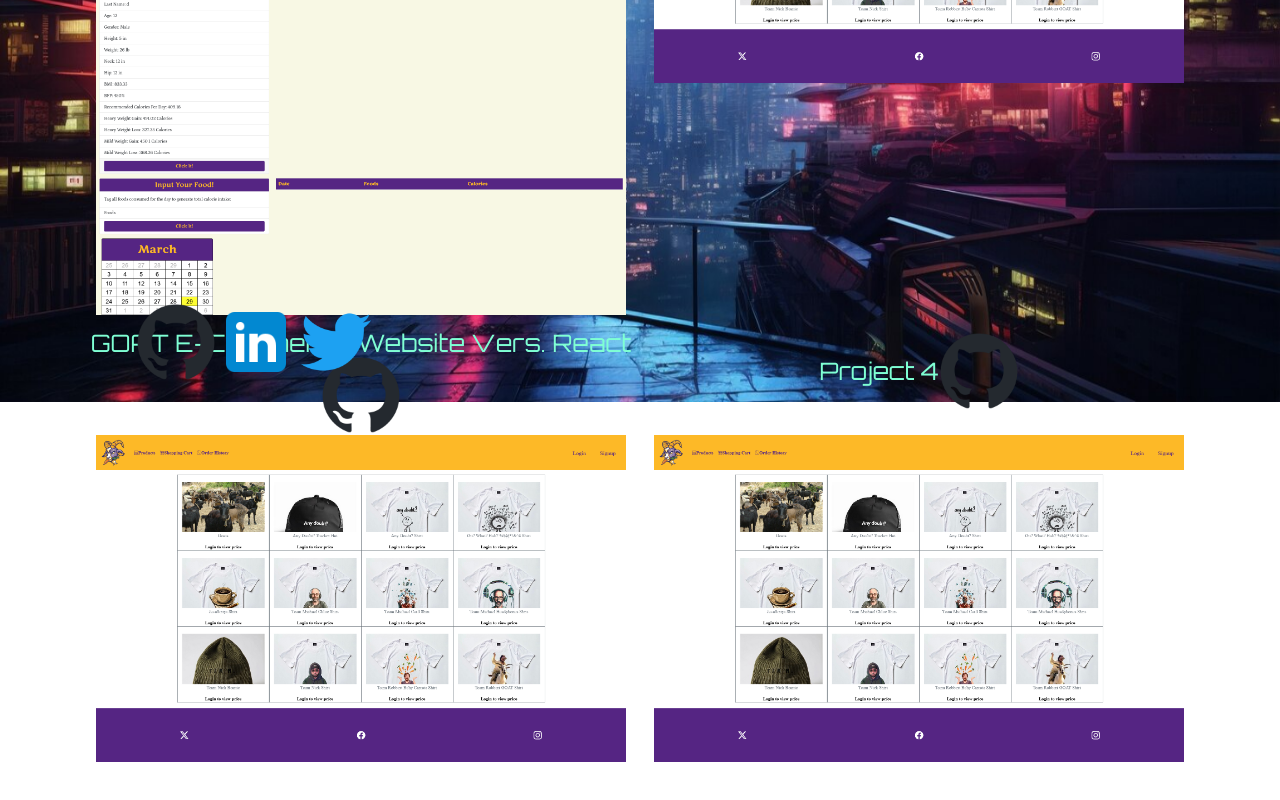
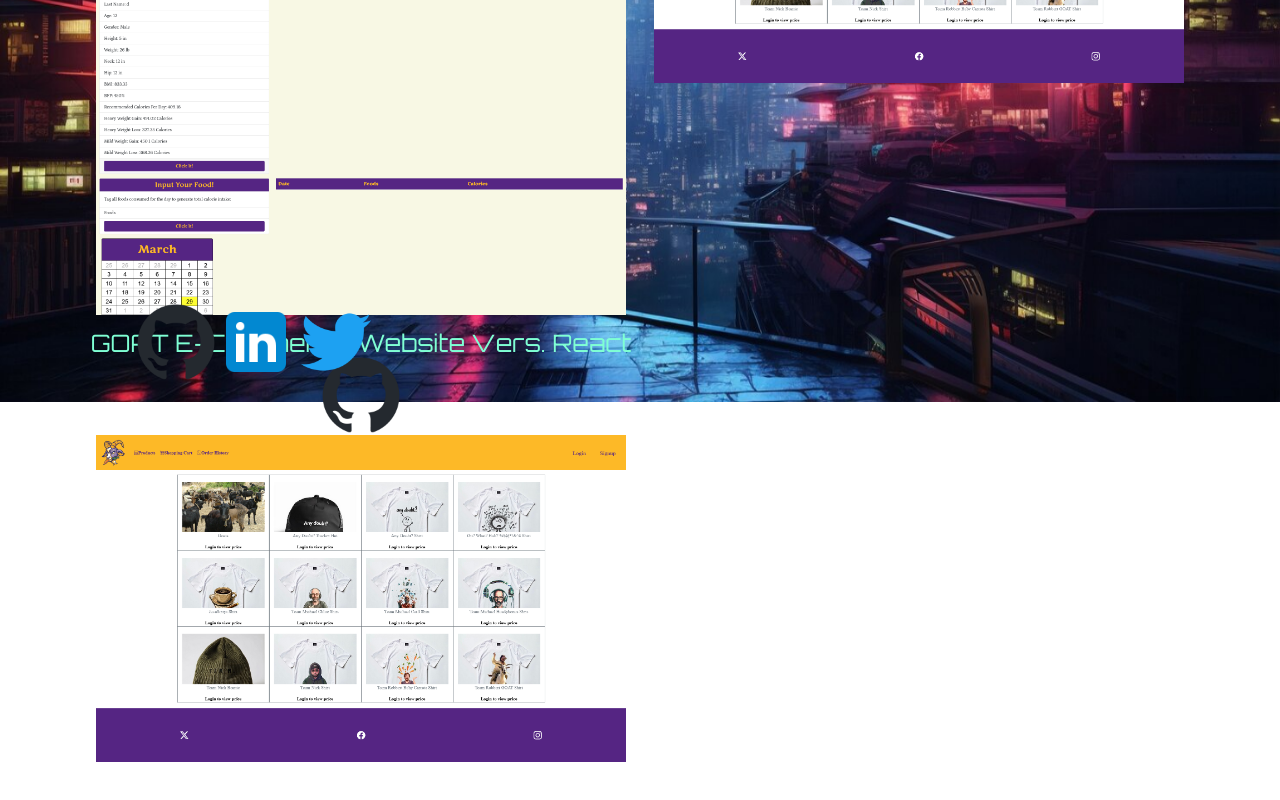
Before and after one commit to KaChunWuGary/Portfolio, a React (Vite) app: page /portfolio in a window 1280 px wide. Shown: the part 398-1198 px from the top of the page. Built offline with nearby package versions, Linux system fonts and the light colour scheme.

Commit message:
fix 1 for contacts

```diff
--- a/src/components/Project.jsx
+++ b/src/components/Project.jsx
@@ -44,20 +44,20 @@ function Project() {
               <img src={githubmark} alt = "github link" className ="icons" ></img>
             </a>
           </figcaption>
-          <figcaption className="figcaption">
+          {/* <figcaption className="figcaption">
             Project 4
             <a href="https://github.com/KaChunWuGary" target="_blank" rel="noopener noreferrer">
               <img src={githubmark} alt = "github link" className ="icons" ></img>
             </a>
-          </figcaption>
+          </figcaption> */}
         </div>
         <div className="col col-12 row-cols-2 d-flex">
           <a  href="https://boiling-bastion-87037-4394261bcf08.herokuapp.com/" alt="e_commerce_site_vers2_with_react"  target="_blank" rel="noopener noreferrer" >
             <img className = 'col ss_resize' src={e_commerce_react_vers2}></img>
           </a>
-          <a  href="https://boiling-bastion-87037-4394261bcf08.herokuapp.com/" alt="e_commerce_site_vers2_with_react"  target="_blank" rel="noopener noreferrer" >
+          {/* <a  href="https://boiling-bastion-87037-4394261bcf08.herokuapp.com/" alt="e_commerce_site_vers2_with_react"  target="_blank" rel="noopener noreferrer" >
             <img className = 'col ss_resize' src={e_commerce_react_vers2}></img>
-          </a>
+          </a> */}
         </div>
         {/* <div className="col col-12 row-cols-2 d-flex">
           <figcaption className="figcaption">project 5</figcaption>
```
